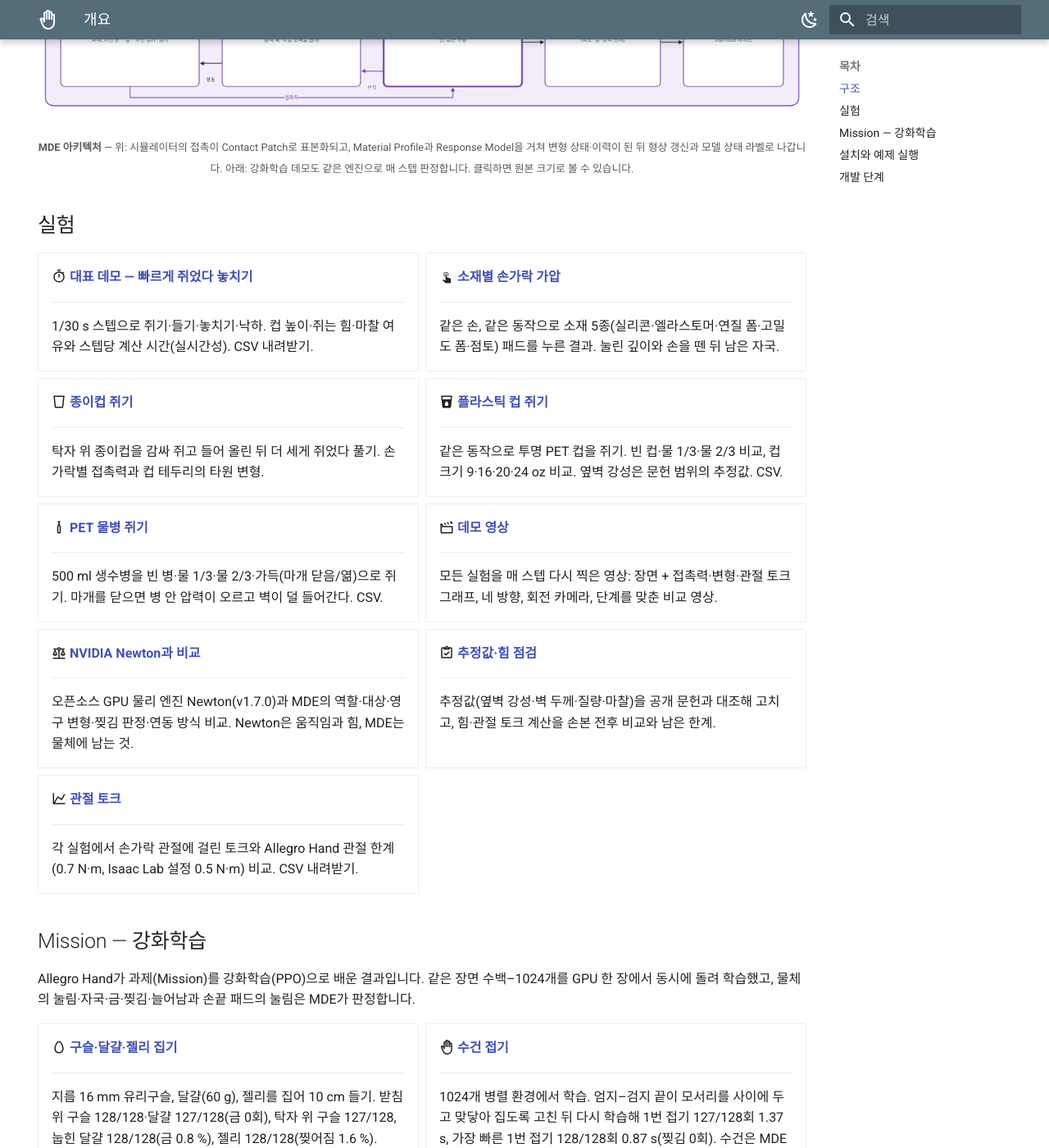
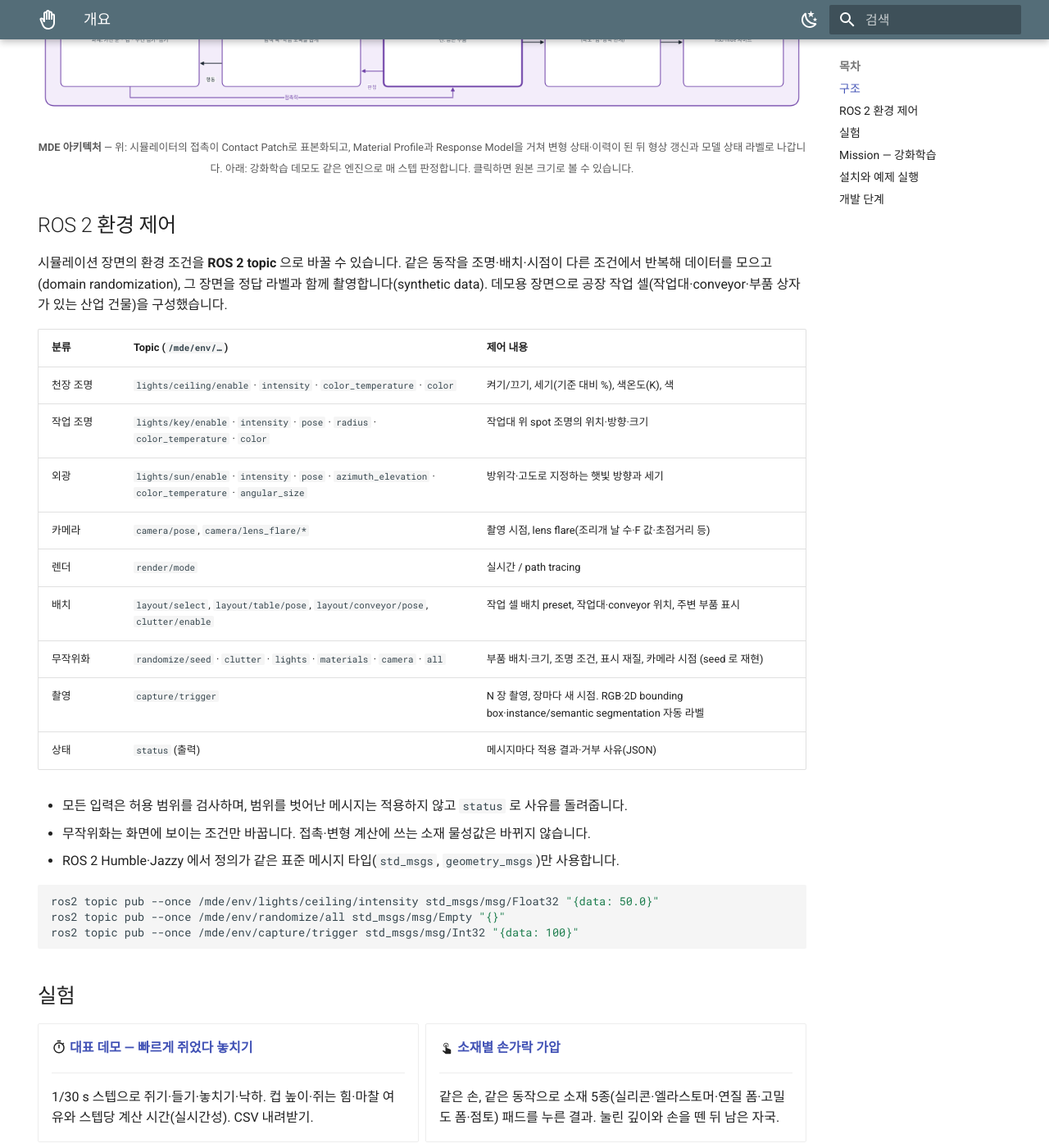
Before and after one commit to parclab-hsu/hsu-mde, an MkDocs documentation site: the page built from docs/index.md, in a window 1280 px wide and 1400 px high, scrolled down 1480 px. Shown: the whole window at 82% size. Built offline with MkDocs 1.6.1 and Material for MkDocs 9.7.7, drawn with Linux system fonts in a browser that asks for light colours.

Commit message:
MDE overview: ROS 2 environment control section
Co-Authored-By: Claude Opus 5.5 <noreply@anthropic.com>

````diff
--- a/docs/index.md
+++ b/docs/index.md
@@ -20,6 +20,34 @@ NVIDIA Isaac Sim 위에서 로봇 손의 동작과 함께 돌며, 소재별 물
 [![MDE 아키텍처](images/mde-architecture.png)](images/mde-architecture.png)
 
 <p style="text-align:center"><small><b>MDE 아키텍처</b> — 위: 시뮬레이터의 접촉이 Contact Patch로 표본화되고, Material Profile과 Response Model을 거쳐 변형 상태·이력이 된 뒤 형상 갱신과 모델 상태 라벨로 나갑니다. 아래: 강화학습 데모도 같은 엔진으로 매 스텝 판정합니다. 클릭하면 원본 크기로 볼 수 있습니다.</small></p>
+
+## ROS 2 환경 제어
+
+시뮬레이션 장면의 환경 조건을 **ROS 2 topic** 으로 바꿀 수 있습니다. 같은 동작을 조명·배치·시점이 다른 조건에서 반복해
+데이터를 모으고(domain randomization), 그 장면을 정답 라벨과 함께 촬영합니다(synthetic data).
+데모용 장면으로 공장 작업 셀(작업대·conveyor·부품 상자가 있는 산업 건물)을 구성했습니다.
+
+| 분류 | Topic (`/mde/env/…`) | 제어 내용 |
+|---|---|---|
+| 천장 조명 | `lights/ceiling/enable` · `intensity` · `color_temperature` · `color` | 켜기/끄기, 세기(기준 대비 %), 색온도(K), 색 |
+| 작업 조명 | `lights/key/enable` · `intensity` · `pose` · `radius` · `color_temperature` · `color` | 작업대 위 spot 조명의 위치·방향·크기 |
+| 외광 | `lights/sun/enable` · `intensity` · `pose` · `azimuth_elevation` · `color_temperature` · `angular_size` | 방위각·고도로 지정하는 햇빛 방향과 세기 |
+| 카메라 | `camera/pose`, `camera/lens_flare/*` | 촬영 시점, lens flare(조리개 날 수·F 값·초점거리 등) |
+| 렌더 | `render/mode` | 실시간 / path tracing |
+| 배치 | `layout/select`, `layout/table/pose`, `layout/conveyor/pose`, `clutter/enable` | 작업 셀 배치 preset, 작업대·conveyor 위치, 주변 부품 표시 |
+| 무작위화 | `randomize/seed` · `clutter` · `lights` · `materials` · `camera` · `all` | 부품 배치·크기, 조명 조건, 표시 재질, 카메라 시점 (seed 로 재현) |
+| 촬영 | `capture/trigger` | N 장 촬영, 장마다 새 시점. RGB·2D bounding box·instance/semantic segmentation 자동 라벨 |
+| 상태 | `status` (출력) | 메시지마다 적용 결과·거부 사유(JSON) |
+
+- 모든 입력은 허용 범위를 검사하며, 범위를 벗어난 메시지는 적용하지 않고 `status` 로 사유를 돌려줍니다.
+- 무작위화는 화면에 보이는 조건만 바꿉니다. 접촉·변형 계산에 쓰는 소재 물성값은 바뀌지 않습니다.
+- ROS 2 Humble·Jazzy 에서 정의가 같은 표준 메시지 타입(`std_msgs`, `geometry_msgs`)만 사용합니다.
+
+```bash
+ros2 topic pub --once /mde/env/lights/ceiling/intensity std_msgs/msg/Float32 "{data: 50.0}"
+ros2 topic pub --once /mde/env/randomize/all std_msgs/msg/Empty "{}"
+ros2 topic pub --once /mde/env/capture/trigger std_msgs/msg/Int32 "{data: 100}"
+```
 
 ## 실험
 
````
